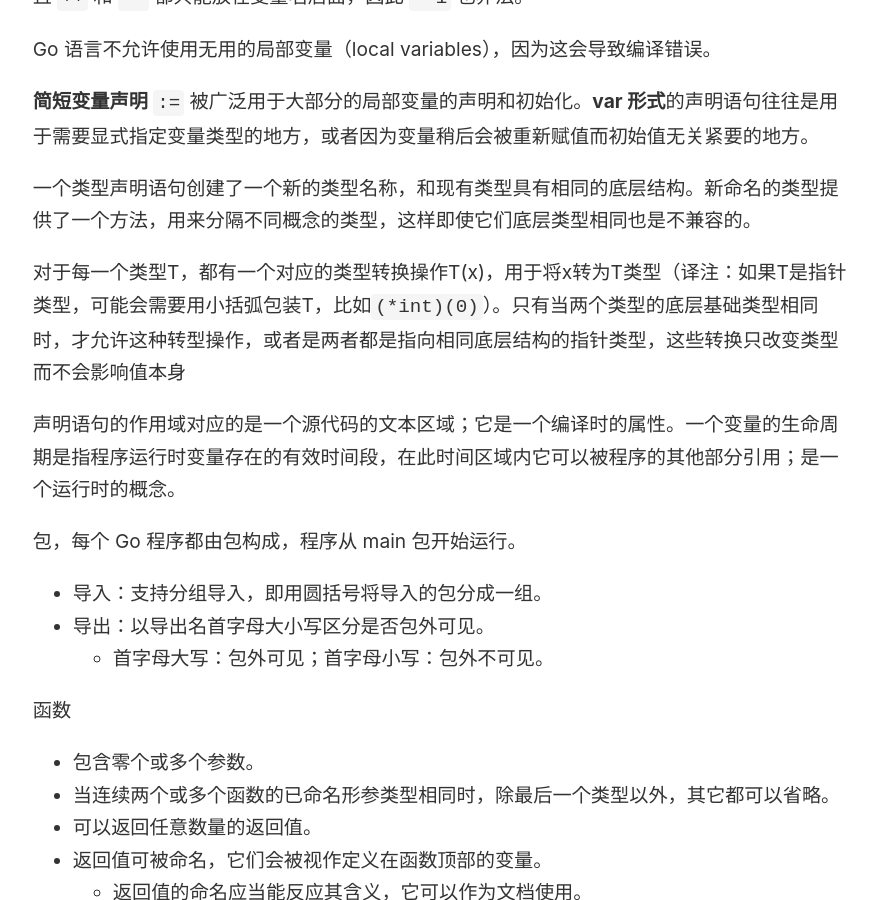
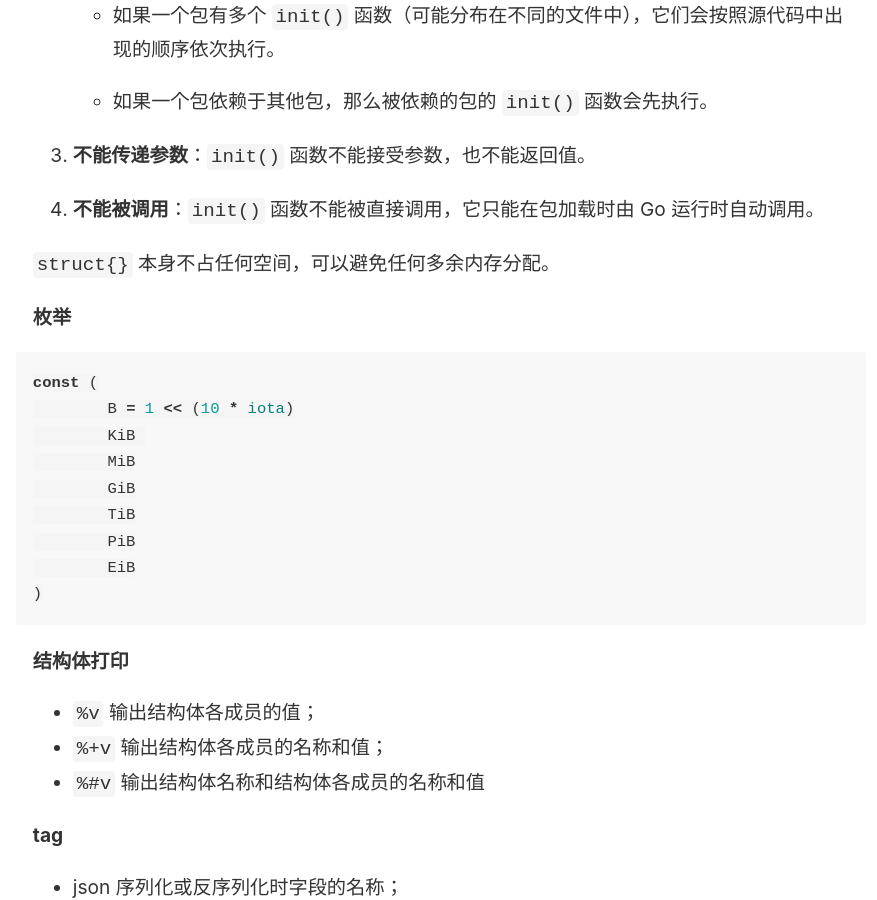
Before and after one commit to wingowen/digital-garden-jekyll, a Jekyll site: the page built from _notes/Go 语言.md, in a window 1280 px wide and 900 px high, scrolled down 873 px. Shown: the whole window, without its empty margins (44-921 px from the left). Built offline with Jekyll 4.4.1, drawn with Linux system fonts in a browser that asks for light colours; some of the changed text lies outside the part shown.

Commit message:
vault backup: 2025-03-31 14:02:04

````diff
--- a/_notes/Go 语言.md
+++ b/_notes/Go 语言.md
@@ -10,6 +10,64 @@
 Go 官方下载地址：[The Go Programming Language](https://go.dev/dl/)。
 
 # 基础
+
+`init()` 函数是一个特殊的初始化函数，它在包被加载时自动执行。`init()` 函数通常用于执行包级别的初始化操作，例如设置全局变量、初始化配置、打开文件或连接数据库等。
+1. **自动调用**：`init()` 函数会在包被加载时自动执行，无需显式调用。
+2. **执行顺序**：
+    - 如果一个包有多个 `init()` 函数（可能分布在不同的文件中），它们会按照源代码中出现的顺序依次执行。
+
+    - 如果一个包依赖于其他包，那么被依赖的包的 `init()` 函数会先执行。
+
+3. **不能传递参数**：`init()` 函数不能接受参数，也不能返回值。
+
+4. **不能被调用**：`init()` 函数不能被直接调用，它只能在包加载时由 Go 运行时自动调用。
+
+`struct{}` 本身不占任何空间，可以避免任何多余内存分配。
+
+**枚举**
+```go
+const (
+	B = 1 << (10 * iota)
+	KiB
+	MiB
+	GiB
+	TiB
+	PiB
+	EiB
+)
+```
+
+**结构体打印**
+- `%v` 输出结构体各成员的值；
+- `%+v` 输出结构体各成员的名称和值；
+- `%#v` 输出结构体名称和结构体各成员的名称和值
+
+**tag**
+- json 序列化或反序列化时字段的名称；
+- db: sql 模块中对应的数据库字段名；
+- form: gin 框架中对应的前端的数据字段名；
+- binding: 搭配 form 使用, 默认如果没查找到结构体中的某个字段则不报错值为空，binding 为 required 代表没找到返回错误给前端。
+```go
+// 通过反射获取一个结构体的 tag
+import reflect
+type Author struct {
+	Name         int      `json:Name`
+	Publications []string `json:Publication,omitempty`
+}
+
+func main() {
+	t := reflect.TypeOf(Author{})
+	for i := 0; i < t.NumField(); i++ {
+		name := t.Field(i).Name
+		s, _ := t.FieldByName(name)
+		fmt.Println(name, s.Tag)
+	}
+}
+```
+
+defer 在 return 之后执行，但在函数退出之前，defer 可以修改返回值。
+
+Go 的返回机制：执行 Return 语句后，Go 会创建一个临时变量保存返回值。**有名返回**值的函数，执行 return 语句时，并不会再创建临时变量保存，因此，defer 语句修改了 i，即对返回值产生了影响。
 
 Go 语言不需要在语句或者声明的末尾添加分号，除非一行上有多条语句。实际上，编译器会主动把特定符号后的换行符转换为分号，因此换行符添加的位置会影响 Go 代码的正确解析。
 
````
Also changed, not shown: .obsidian/workspace.json.
